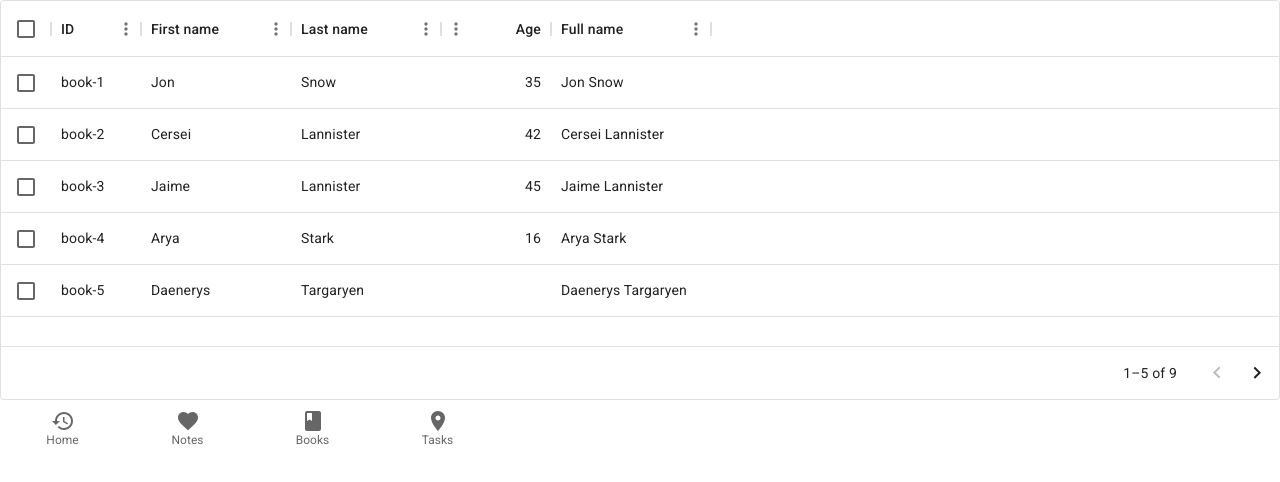
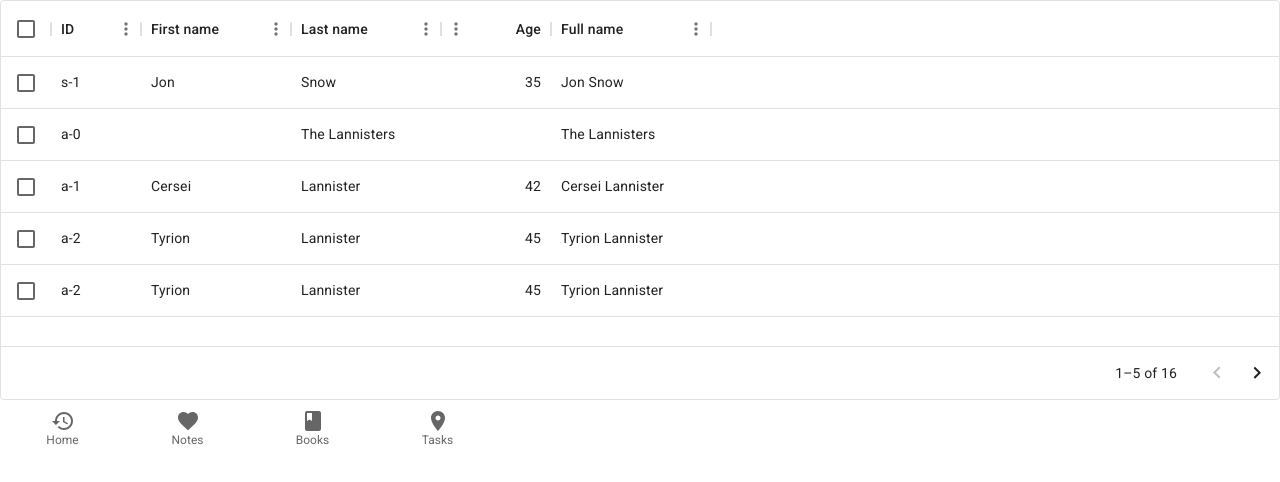
Before and after one commit to ogvlad/react-en-pure, a React app: page /notes in a window 1280 px wide. Shown: the top 482 px of the page. Built offline with nearby package versions, Linux system fonts and the light colour scheme; what @atlaskit/theme would draw is missing.

Commit message:
Notes: drag

```diff
--- a/src/features/Notes/CustomRow.tsx
+++ b/src/features/Notes/CustomRow.tsx
@@ -1,12 +1,24 @@
 import React, { useEffect, useState } from "react"
 import { GridRow } from "@mui/x-data-grid"
+import { useDrag } from 'react-dnd'
 
 export const CustomRow = (props: any) => {
 
   const { row } = props
   console.debug("CustomRow", row)
 
+  const [{ opacity }, drag] = useDrag(
+    () => ({
+      type: row.type,
+      item: row,
+      collect: (monitor) => ({
+        opacity: monitor.isDragging() ? 1 : 1,
+      }),
+    }),
+    [],
+  )
+
   return (
-    <GridRow {...props} />
+    <GridRow {...props} ref={drag} style={{ opacity }} />
   )
 }
--- a/src/features/Notes/getData.ts
+++ b/src/features/Notes/getData.ts
@@ -1,11 +1,25 @@
-export const getData = () => [
-  { id: "book-1", lastName: 'Snow', firstName: 'Jon', age: 35 },
-  { id: "book-2", lastName: 'Lannister', firstName: 'Cersei', age: 42 },
-  { id: "book-3", lastName: 'Lannister', firstName: 'Jaime', age: 45 },
-  { id: "book-4", lastName: 'Stark', firstName: 'Arya', age: 16 },
-  { id: "book-5", lastName: 'Targaryen', firstName: 'Daenerys', age: null },
-  { id: "book-6", lastName: 'Melisandre', firstName: null, age: 150 },
-  { id: "book-7", lastName: 'Clifford', firstName: 'Ferrara', age: 44 },
-  { id: "book-8", lastName: 'Frances', firstName: 'Rossini', age: 36 },
-  { id: "book-9", lastName: 'Roxie', firstName: 'Harvey', age: 65 },
+import { ItemTypes } from "./types/ItemTypes"
+import { BoxState } from "./types/BoxState"
+
+export const getData = (): BoxState[] => [
+  { id: "s-1", lastName: 'Snow', firstName: 'Jon', age: 35, type: ItemTypes.Item },
+
+  { id: "a-0", lastName: 'The Lannisters', firstName: '', age: null, type: ItemTypes.Section },
+  { id: "a-1", lastName: 'Lannister', firstName: 'Cersei', age: 42, type: ItemTypes.SectionItem },
+  { id: "a-2", lastName: 'Lannister', firstName: 'Jaime', age: 45, type: ItemTypes.SectionItem },
+  { id: "a-2", lastName: 'Lannister', firstName: 'Tyrion', age: 45, type: ItemTypes.SectionItem },
+
+  { id: "b-0", lastName: 'The Starks', firstName: '', age: null, type: ItemTypes.Section },
+  { id: "b-1", lastName: 'Stark', firstName: 'Arya', age: 16, type: ItemTypes.SectionItem },
+  { id: "b-2", lastName: 'Stark', firstName: 'Sansa', age: 16, type: ItemTypes.SectionItem },
+  { id: "b-3", lastName: 'Stark', firstName: 'Ned', age: 16, type: ItemTypes.SectionItem },
+
+  { id: "t-0", lastName: 'The Targaryens', firstName: '', age: null, type: ItemTypes.SowisoSet },
+  { id: "t-1", lastName: 'Targaryen', firstName: 'Daenerys', age: 25, type: ItemTypes.SowisoItem },
+  { id: "t-2", lastName: 'Targaryen', firstName: 'Brother', age: 50, type: ItemTypes.SowisoItem },
+
+  { id: "c-1", lastName: 'Melisandre', firstName: null, age: 150, type: ItemTypes.Item },
+  { id: "c-2", lastName: 'Clifford', firstName: 'Ferrara', age: 44, type: ItemTypes.Item },
+  { id: "c-3", lastName: 'Frances', firstName: 'Rossini', age: 36, type: ItemTypes.Item },
+  { id: "c-4", lastName: 'Roxie', firstName: 'Harvey', age: 65, type: ItemTypes.Item },
 ];
--- a/src/features/Notes/index.tsx
+++ b/src/features/Notes/index.tsx
@@ -1,17 +1,34 @@
 import * as React from 'react';
 import Box from '@mui/material/Box';
 import { DataGrid } from '@mui/x-data-grid';
+import { DndProvider } from 'react-dnd'
+import { HTML5Backend } from 'react-dnd-html5-backend'
+
 import { CustomRow } from "./CustomRow"
 import { Root } from "../../shared/Root"
 import { getData } from "./getData"
 import { getColumns } from "./getColumns"
+import { ItemTypes } from "./types/ItemTypes"
+import { useState } from "react"
+import { DustbinState } from "./types/DustbinState"
+import { BoxState } from "./types/BoxState"
 
 export const TheNotes = () => {
+
+  const [targets, setTargets] = useState<DustbinState[]>([
+    { name: "Table", accepts: [ItemTypes.Item, ItemTypes.Section, ItemTypes.SowisoSet], lastDroppedItem: null },
+    { name: "Section", accepts: [ItemTypes.SectionItem], lastDroppedItem: null },
+    { name: "Sowiso", accepts: [ItemTypes.SowisoItem], lastDroppedItem: null },
+  ])
+
+  const [rows] = useState<BoxState[]>(getData())
+
   return (
     <Root>
+      <DndProvider backend={HTML5Backend}>
         <Box sx={{ height: 400, width: '100%' }}>
           <DataGrid
-          rows={getData()}
+            rows={rows}
             columns={getColumns()}
             initialState={{
               pagination: {
@@ -28,6 +45,7 @@ export const TheNotes = () => {
             disableRowSelectionOnClick
           />
         </Box>
+      </DndProvider>
     </Root>
   );
 }
--- /dev/null
+++ b/src/features/Notes/types/BoxState.ts
@@ -0,0 +1,7 @@
+export interface BoxState {
+  id: string
+  lastName: string
+  firstName: string
+  age: number | null
+  type: string
+}
--- /dev/null
+++ b/src/features/Notes/types/DustbinState.ts
@@ -0,0 +1,5 @@
+export interface DustbinState {
+  name: string
+  accepts: string[]
+  lastDroppedItem: any
+}
--- /dev/null
+++ b/src/features/Notes/types/ItemTypes.ts
@@ -0,0 +1,11 @@
+export const ItemTypes = {
+  Table: "Table",
+
+  Item: "Item",
+
+  Section: "Section",
+  SectionItem: "SectionItem",
+
+  SowisoSet: "SowisoSet",
+  SowisoItem: "SowisoItem",
+}
```
Lines whose indentation alone changed are shown as unchanged.
